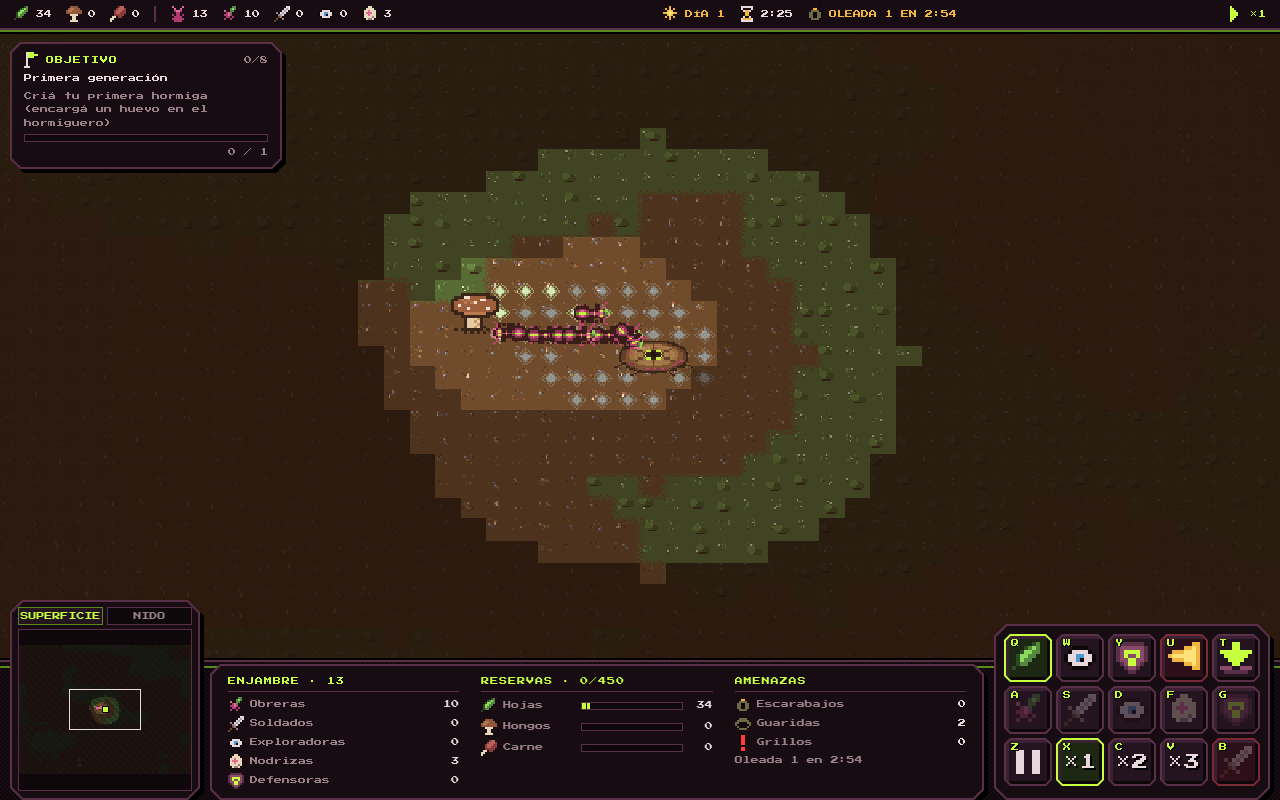
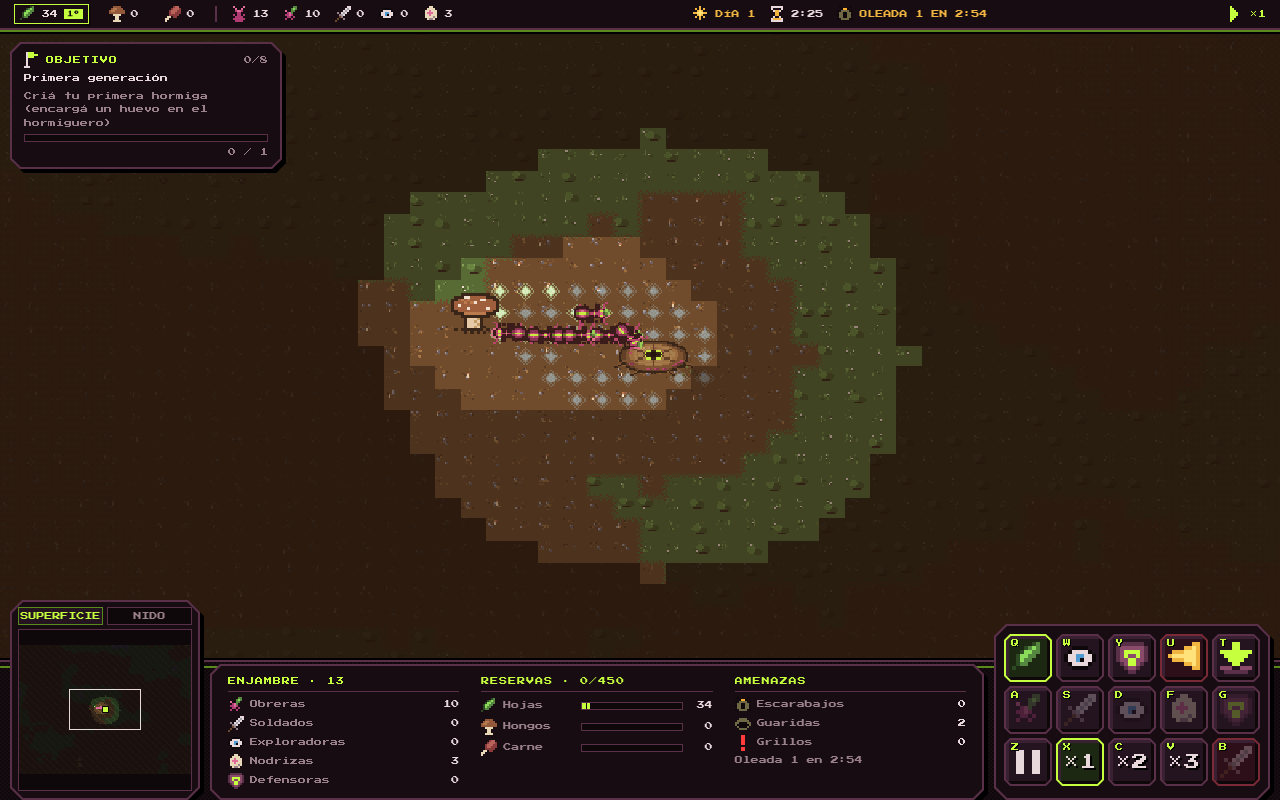
Before and after one commit to CristopherReyesP/hormigas, a React (Vite) app: page / in a window 1280 px wide. Built offline with nearby package versions, Linux system fonts and the light colour scheme.

Commit message:
feat(ui): choose what the colony eats first from the top bar
The diet toggle was buried in the nest's Colonia page. The leaf, fungus and meat stocks in the top strip are now buttons; the current choice is outlined and marked 1º.

```diff
--- a/src/App.tsx
+++ b/src/App.tsx
@@ -94,7 +94,7 @@ export default function App() {
     <div className="hive-screen">
       {/* The world fills the window; every HUD element floats above it */}
       <GameCanvas key={gameKey} onStatsUpdate={handleStatsUpdate} onGameManager={handleGameManager} />
-      <TopStrip stats={stats} />
+      <TopStrip stats={stats} gameManager={gameManager} />
       {/* Defaults carry no objective: wait for the first real snapshot */}
       {stats.tickCount > 0 && <ObjectivePanel objective={stats.objective} />}
       <Console key={gameKey} stats={stats} gameManager={gameManager} refreshStats={refreshStats} />
--- a/src/index.css
+++ b/src/index.css
@@ -664,6 +664,28 @@ button:focus-visible {
   color: var(--chrome-text);
 }
 
+/* Food stocks double as the diet toggle (eat this first) */
+.strip-food {
+  position: relative;
+  font: inherit;
+  background: transparent;
+  border: 1px solid transparent;
+  padding: 1px 5px;
+  cursor: pointer;
+}
+.strip-food:hover:not(:disabled) { border-color: var(--chrome-border-light); }
+.strip-food:disabled { cursor: default; }
+.strip-food--active {
+  border-color: var(--chrome-accent);
+  box-shadow: 2px 2px 0 var(--chrome-bg);
+}
+.strip-food-badge {
+  color: var(--chrome-bg);
+  background: var(--chrome-accent);
+  padding: 0 3px;
+  font-size: 0.8em;
+}
+
 .strip-item--warn { color: var(--chrome-warn); }
 .strip-item--danger { color: var(--chrome-danger); }
 .strip-item--accent { color: var(--chrome-accent); }
--- a/src/ui/console/TopStrip.tsx
+++ b/src/ui/console/TopStrip.tsx
@@ -1,11 +1,14 @@
-import type { GameStats } from '../../game/GameManager';
+import type { GameManager, GameStats } from '../../game/GameManager';
 import { PixelIcon } from './PixelIcon';
 import type { IconName } from './pixelIcons';
 import { formatClock, stripEmoji } from './format';
 import { useFlashOnChange } from '../useFlashOnChange';
 
+type FoodType = 'leaf' | 'mushroom' | 'meat';
+
 interface TopStripProps {
   stats: GameStats;
+  gameManager?: GameManager | null;
 }
 
 function Resource({ icon, value, label, tone }: { icon: IconName; value: number; label: string; tone?: string }) {
@@ -15,6 +18,34 @@ function Resource({ icon, value, label, tone }: { icon: IconName; value: number;
       <PixelIcon name={icon} />
       <span className={`strip-value ${flash}`} style={tone ? { color: tone } : undefined}>{value}</span>
     </span>
+  );
+}
+
+/** A food stock that doubles as the diet toggle: click to make the colony eat this food first. */
+function FoodResource({ icon, value, label, active, onSelect }: {
+  icon: IconName;
+  value: number;
+  label: string;
+  active: boolean;
+  onSelect?: () => void;
+}) {
+  const flash = useFlashOnChange(value);
+  const title = active
+    ? `${label}: la colonia come esto primero`
+    : `${label}: clic para que la colonia coma esto primero`;
+  return (
+    <button
+      type="button"
+      className={`strip-item strip-food${active ? ' strip-food--active' : ''}`}
+      title={title}
+      aria-pressed={active}
+      onClick={onSelect}
+      disabled={!onSelect}
+    >
+      <PixelIcon name={icon} />
+      <span className={`strip-value ${flash}`}>{value}</span>
+      {active && <span className="strip-food-badge">1º</span>}
+    </button>
   );
 }
 
@@ -46,16 +77,18 @@ function WaveStatus({ stats }: { stats: GameStats }) {
 }
 
 /** Thin full-width resource bar: economy left, clock and waves center, time control right. */
-export function TopStrip({ stats }: TopStripProps) {
+export function TopStrip({ stats, gameManager }: TopStripProps) {
   const leaves = Math.max(0, stats.foodStored - stats.mushroomStored - stats.meatStored);
   const night = stats.dayPhase === 'night';
+  const eatFirst = gameManager?.getConsumptionPriority();
+  const select = (type: FoodType) => (gameManager ? () => gameManager.setConsumptionPriority(type) : undefined);
 
   return (
     <header className="top-strip">
       <div className="strip-group">
-        <Resource icon="leaf" value={leaves} label="Hojas" />
-        <Resource icon="fungus" value={stats.mushroomStored} label="Hongos" />
-        <Resource icon="meat" value={stats.meatStored} label="Carne" />
+        <FoodResource icon="leaf" value={leaves} label="Hojas" active={eatFirst === 'leaf'} onSelect={select('leaf')} />
+        <FoodResource icon="fungus" value={stats.mushroomStored} label="Hongos" active={eatFirst === 'mushroom'} onSelect={select('mushroom')} />
+        <FoodResource icon="meat" value={stats.meatStored} label="Carne" active={eatFirst === 'meat'} onSelect={select('meat')} />
         <span className="strip-sep" aria-hidden="true" />
         <Resource icon="ant" value={stats.antCount} label="Población total" tone="var(--chrome-text)" />
         <Resource icon="worker" value={stats.workerCount} label="Obreras" />
```
